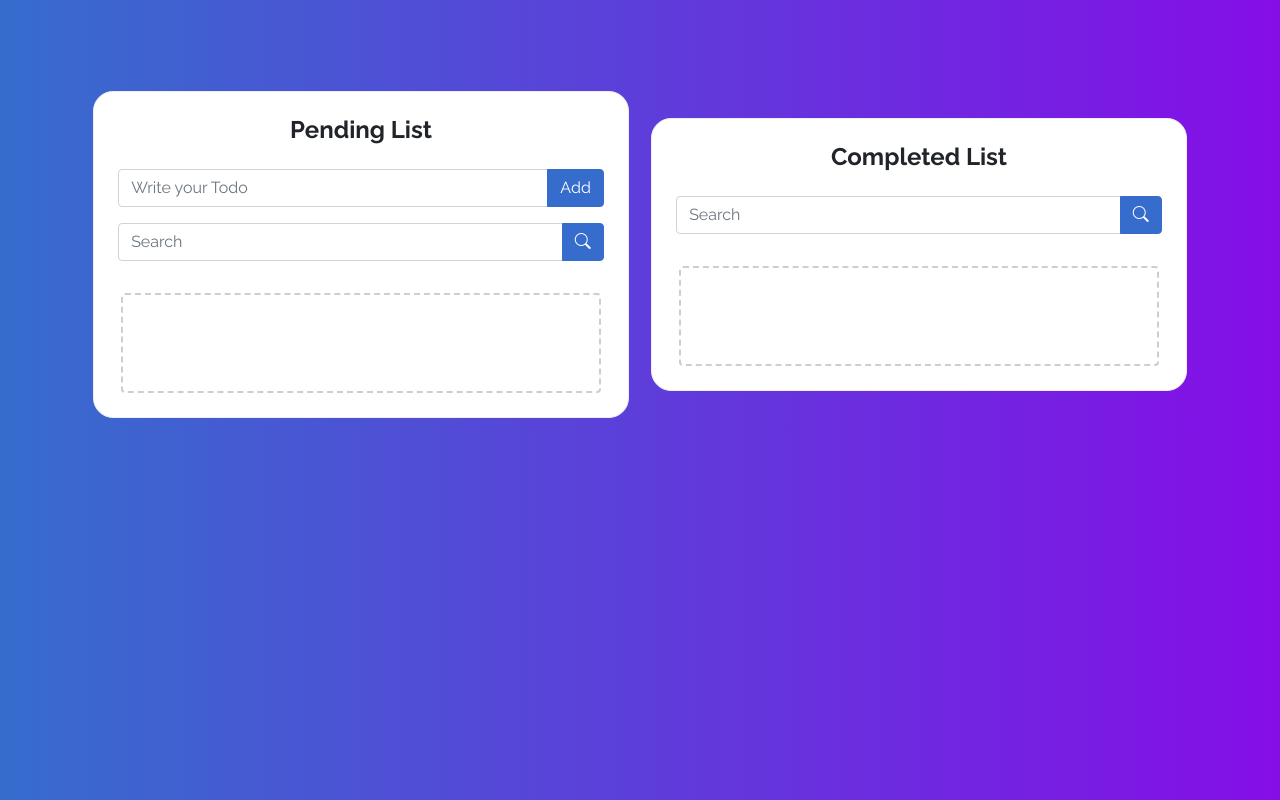
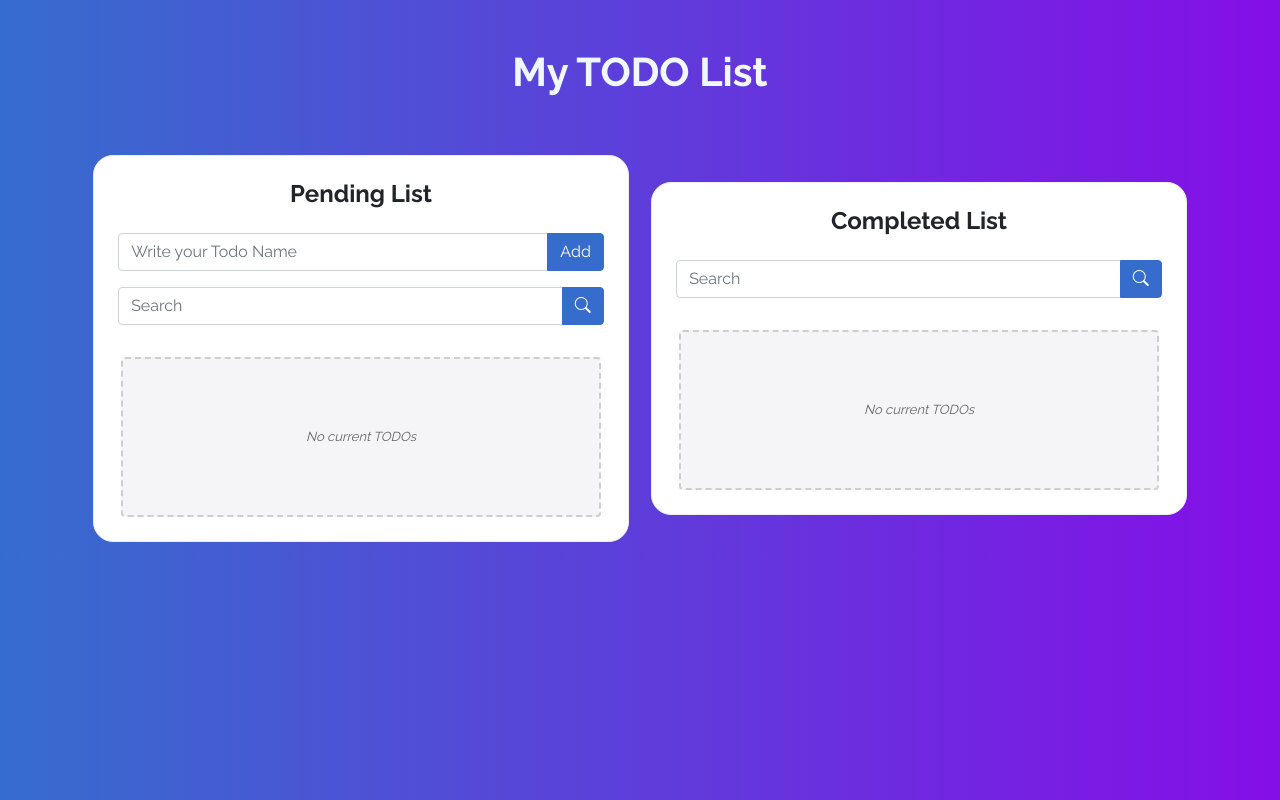
Before and after one commit to Malakyasser8/sumerge-task-2, a plain HTML site: page index.html in a window 1280 px wide. Drawn offline with nearby package versions, Linux system fonts and the light colour scheme.

Commit message:
Added title and changed some styling

```diff
--- a/index.html
+++ b/index.html
@@ -25,7 +25,10 @@
   <body>
     <!-- Define Todo Item Template in Pending List -->
     <template class="pending-check-item" id="pending-check-item">
-      <div id="pending-check-item-id" class="list-group-item grab-item item m-2">
+      <div
+        id="pending-check-item-id"
+        class="list-group-item grab-item item m-2"
+      >
         <span class="drag-handle me-2">
           <i class="bi bi-grip-vertical"></i>
         </span>
@@ -58,12 +61,13 @@
     </template>
 
     <div class="list container">
+      <h1>My TODO List</h1>
       <div class="row g-0 main-todo-list">
         <div id="pending-list" class="col pending-list">
           <h4 class="m-4">Pending List</h4>
           <form
             id="todo-form"
-            class="w-100"
+            class="d-flex justify-content-center align-items-center flex-column  w-100"
             onsubmit="addTodoToPendingList(event)"
           >
             <div class="input-group mb-2">
@@ -71,7 +75,7 @@
                 type="search"
                 class="form-control ms-4"
                 id="todo-text-input"
-                placeholder="Write your Todo"
+                placeholder="Write your Todo Name"
               />
               <button class="button-color btn btn-primary me-4" type="submit">
                 Add
@@ -102,7 +106,7 @@
           </div>
           <section
             id="pending-list-items"
-            class="pending-list-items d-flex justify-content-center align-items-start flex-column m-4 list-group"
+            class="pending-list-items d-flex justify-content-center flex-column m-4 list-group"
           ></section>
         </div>
         <div id="completed-list" class="col completed-list">
@@ -128,7 +132,7 @@
           </div>
           <section
             id="completed-list-items"
-            class="completed-list-items d-flex justify-content-center align-items-start flex-column m-4 list-group"
+            class="completed-list-items d-flex justify-content-center flex-column m-4 list-group"
           ></section>
         </div>
       </div>
--- a/script.js
+++ b/script.js
@@ -40,7 +40,7 @@ function makeDraggable(element) {
 
 function addTodoToPendingList(event) {
   event.preventDefault();
-  const todoTextInput = document.getElementById("todo-text-input").value;
+  const todoTextInput = document.getElementById("todo-text-input").value.trim();
   const errorDiv = document.getElementById("error-input");
 
   if (todoTextInput.length == 0) {
--- a/styles.css
+++ b/styles.css
@@ -17,9 +17,17 @@ h4 {
   font-weight: 700;
 }
 
+h1 {
+  margin: 3rem;
+  text-align: center;
+  min-height: 5vh;
+  font-weight: 700;
+  color: aliceblue;
+}
+
 .main-todo-list {
   margin: auto;
-  margin-top: 10vh;
+  margin-top: 5vh;
   width: 100%;
   display: flex;
   justify-content: center;
@@ -47,10 +55,9 @@ h4 {
 }
 
 .error-msg {
-  color: red;
+  color: rgb(204, 0, 0);
   display: none;
   font-size: small;
-  margin-left: 3vw;
 }
 
 .grab-item {
@@ -65,11 +72,11 @@ h4 {
 }
 
 .item:nth-child(even) {
- background-color: rgb(245, 248, 255);
+  background-color: rgb(245, 248, 255);
 }
 
 .item:nth-child(odd) {
- background-color: rgb(248, 244, 252);
+  background-color: rgb(248, 244, 252);
 }
 
 .completed-list-items,
@@ -77,6 +84,7 @@ h4 {
   width: 90%;
   min-height: 100px;
   border: 2px dashed rgb(206, 205, 208);
+  align-items: start;
 }
 
 #completed-list-items.drag-over {
@@ -93,3 +101,19 @@ h4 {
   background-color: rgb(133, 14, 231);
   border-color: rgb(133, 14, 231);
 }
+
+.pending-list-items:empty,
+.completed-list-items:empty {
+  align-items: center;
+  min-height: 10rem;
+  background-color: rgba(237, 236, 239, 0.571);
+}
+
+.pending-list-items:empty:before,
+.completed-list-items:empty:before {
+  align-items: center;
+  content: "No current TODOs";
+  color: rgb(102, 102, 102);
+  font-style: italic;
+  font-size: small;
+}
```
